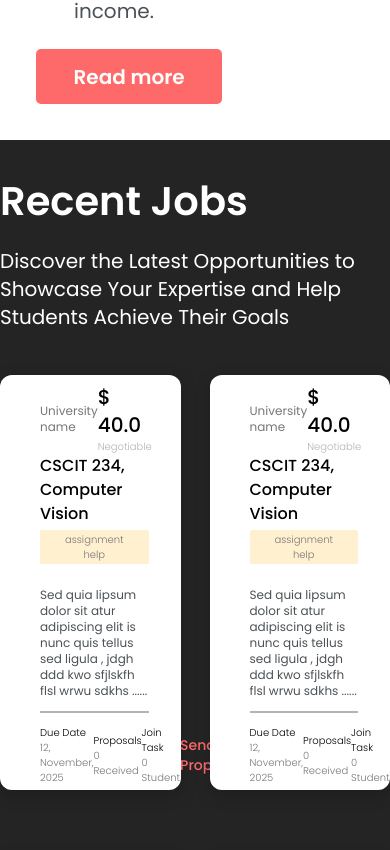
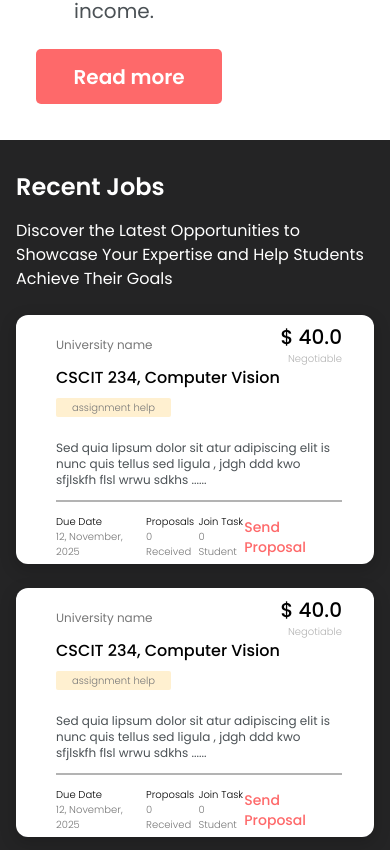
Before and after one commit to iripon07/pro_study_mate, a Next.js app: page / in a window 390 px wide. Shown: the part 1674-2524 px from the top of the page. Built offline with nearby package versions, Linux system fonts and the light colour scheme; a web font is replaced by a local one.

Commit message:
Recent Jobs responsive

```diff
--- a/src/components/Home/RecentJobs.tsx
+++ b/src/components/Home/RecentJobs.tsx
@@ -3,16 +3,16 @@
 const RecentJobs = () => {
   return (
     <div className="bg-[#242425]">
-      <div className="container mx-auto pb-[38px] pt-[31px]">
+      <div className="container mx-auto pb-[38px] pt-[31px] px-4">
         <div className="text-white">
-          <p className="mb-4 text-[40px] font-semibold">Recent Jobs</p>
-          <p className="mb-11 text-xl font-normal">
+          <p className="mb-4 xl:text-[40px] lg:text-3xl text-2xl  font-semibold">Recent Jobs</p>
+          <p className="lg:mb-11 mb-6 xl:text-xl md:text-lg text-base font-normal">
             Discover the Latest Opportunities to Showcase Your Expertise and
             Help Students Achieve Their Goals
           </p>
         </div>
 
-        <div className="grid grid-cols-2 gap-x-[29px] gap-y-[65px]">
+        <div className="grid lg:grid-cols-2 grid-cols-1 lg:gap-x-[29px] gap-6 lg:gap-y-[65px]">
 
           <div className="rounded-xl bg-white pb-[5px] pl-10 pr-8 pt-2 shadow-[0px_5px_15px_2px_#00000026]">
             <div className="flex items-center justify-between">
```
